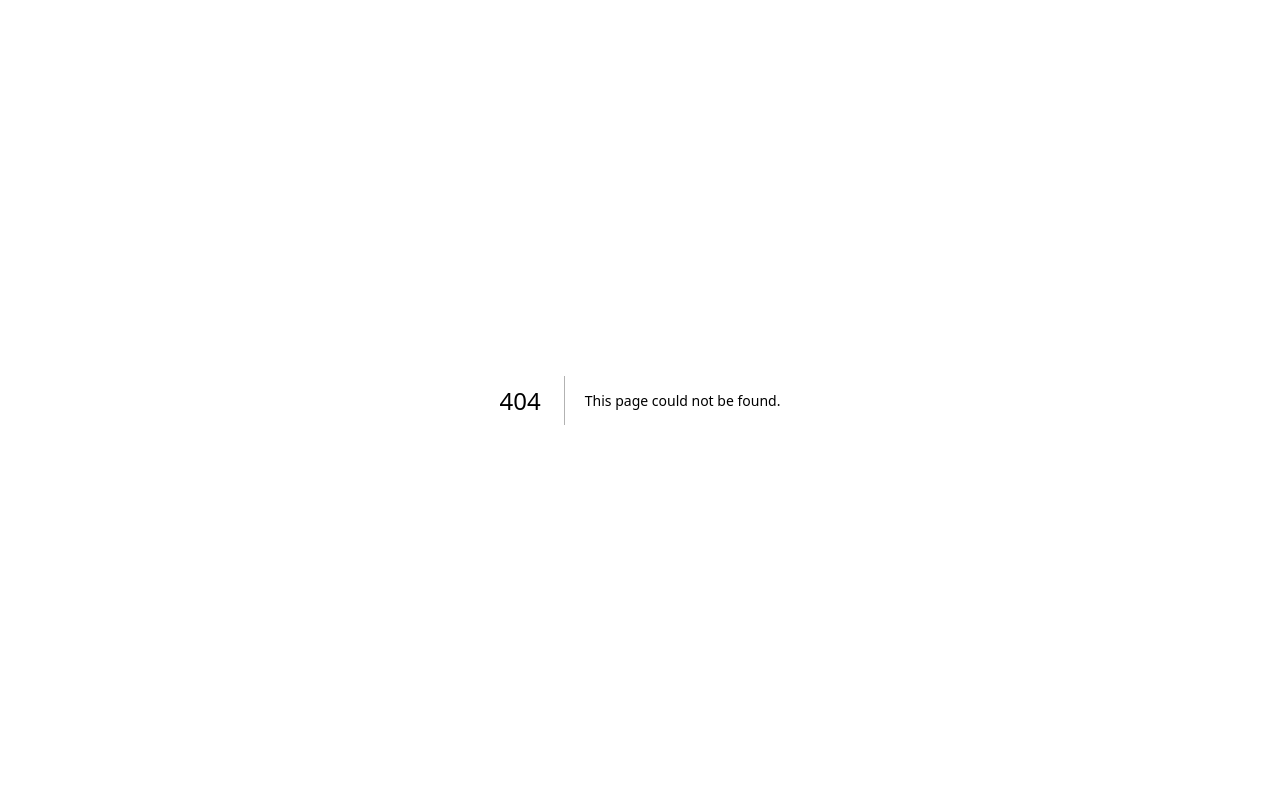
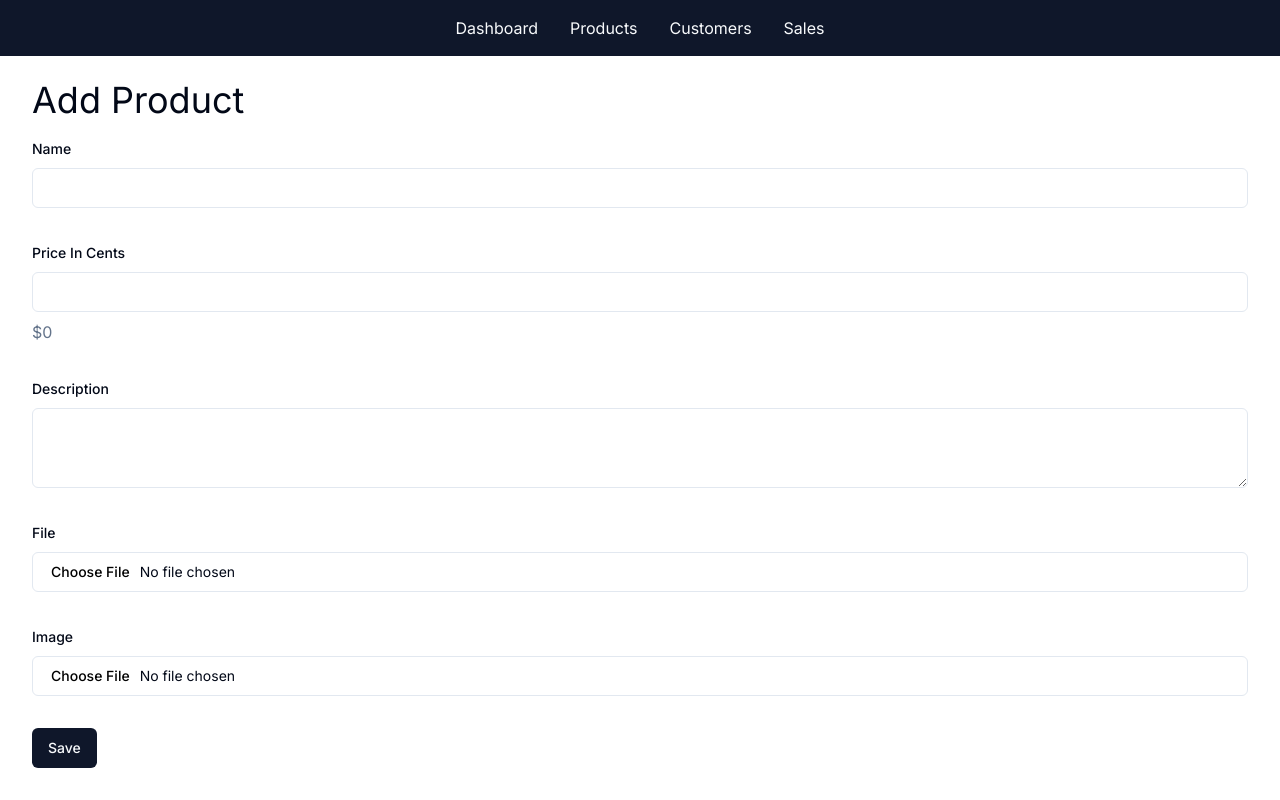
Before and after one commit to rhkim1292/rndishop, a Next.js app: page /admin/products/new in a window 1280 px wide. Before the commit this address had no page. Built offline with nearby package versions, Linux system fonts and the light colour scheme.

Commit message:
Implement add products page and form validation
The add products page is accessed via a "Add Product" button on the
admin products page. Form validation for the product data was done with
zod.

```diff
--- a/package.json
+++ b/package.json
@@ -10,6 +10,7 @@
   },
   "dependencies": {
     "@prisma/client": "^5.14.0",
+    "@radix-ui/react-label": "^2.0.2",
     "@radix-ui/react-slot": "^1.0.2",
     "@tanstack/react-table": "^8.17.3",
     "class-variance-authority": "^0.7.0",
@@ -19,7 +20,8 @@
     "react": "^18",
     "react-dom": "^18",
     "tailwind-merge": "^2.3.0",
-    "tailwindcss-animate": "^1.0.7"
+    "tailwindcss-animate": "^1.0.7",
+    "zod": "^3.23.8"
   },
   "devDependencies": {
     "@types/node": "^20",
--- /dev/null
+++ b/src/app/admin/_actions/products.ts
@@ -0,0 +1,51 @@
+"use server";
+
+import db from "@/db/db";
+import { z } from "zod";
+import fs from "fs/promises";
+import { redirect } from "next/navigation";
+
+const fileSchema = z.instanceof(File, { message: "Required" });
+const imageSchema = fileSchema.refine(
+	(file) => file.size === 0 || file.type.startsWith("image/")
+);
+
+const addSchema = z.object({
+	name: z.string().min(1),
+	description: z.string().min(1),
+	priceInCents: z.coerce.number().int().min(1),
+	file: fileSchema.refine((file) => file.size > 0, "Required"),
+	image: imageSchema.refine((file) => file.size > 0, "Required"),
+});
+
+export async function addProduct(formData: FormData) {
+	const result = addSchema.safeParse(Object.fromEntries(formData.entries()));
+	if (result.success === false) {
+		return result.error.formErrors.fieldErrors;
+	}
+
+	const data = result.data;
+
+	await fs.mkdir("products", { recursive: true });
+	const filePath = `products/${crypto.randomUUID()}-${data.file.name}`;
+	await fs.writeFile(filePath, Buffer.from(await data.file.arrayBuffer()));
+
+	await fs.mkdir("public/products", { recursive: true });
+	const imagePath = `/products/${crypto.randomUUID()}-${data.image.name}`;
+	await fs.writeFile(
+		`public${imagePath}`,
+		Buffer.from(await data.image.arrayBuffer())
+	);
+
+	await db.product.create({
+		data: {
+			name: data.name,
+			description: data.description,
+			priceInCents: data.priceInCents,
+			filePath,
+			imagePath,
+		},
+	});
+
+	redirect("/admin/products");
+}
--- /dev/null
+++ b/src/app/admin/products/_components/ProductForm.tsx
@@ -0,0 +1,49 @@
+"use client";
+
+import { Button } from "@/components/ui/button";
+import { Input } from "@/components/ui/input";
+import { Label } from "@/components/ui/label";
+import { Textarea } from "@/components/ui/textarea";
+import { formatCurrency } from "@/lib/formatters";
+import { useState } from "react";
+import { addProduct } from "../../_actions/products";
+
+export function ProductForm() {
+	const [priceInCents, setPriceInCents] = useState<number>();
+
+	return (
+		<form action={addProduct} className="space-y-8">
+			<div className="space-y-2">
+				<Label htmlFor="name">Name</Label>
+				<Input type="text" id="name" name="name" required />
+			</div>
+			<div className="space-y-2">
+				<Label htmlFor="priceInCents">Price In Cents</Label>
+				<Input
+					type="number"
+					id="priceInCents"
+					name="priceInCents"
+					required
+					value={priceInCents}
+					onChange={(e) => setPriceInCents(Number(e.target.value) || undefined)}
+				/>
+				<div className="text-muted-foreground">
+					{formatCurrency((priceInCents || 0) / 100)}
+				</div>
+			</div>
+			<div className="space-y-2">
+				<Label htmlFor="description">Description</Label>
+				<Textarea id="description" name="description" required />
+			</div>
+			<div className="space-y-2">
+				<Label htmlFor="file">File</Label>
+				<Input type="file" id="file" name="file" required />
+			</div>
+			<div className="space-y-2">
+				<Label htmlFor="image">Image</Label>
+				<Input type="file" id="image" name="image" required />
+			</div>
+			<Button type="submit">Save</Button>
+		</form>
+	);
+}
--- /dev/null
+++ b/src/app/admin/products/new/page.tsx
@@ -0,0 +1,11 @@
+import { PageHeader } from "../../_components/PageHeader";
+import { ProductForm } from "../_components/ProductForm";
+
+export default function NewProductPage() {
+	return (
+		<>
+			<PageHeader>Add Product</PageHeader>
+      <ProductForm />
+		</>
+	);
+}
--- a/src/app/admin/products/page.tsx
+++ b/src/app/admin/products/page.tsx
@@ -1,7 +1,7 @@
 import { Button } from "@/components/ui/button";
 import { PageHeader } from "../_components/PageHeader";
 import Link from "next/link";
-import { Table, TableHead, TableHeader, TableRow } from "@/components/ui/table";
+import { Table, TableBody, TableHead, TableHeader, TableRow } from "@/components/ui/table";
 
 export default function AdminProductsPage() {
 	return (
@@ -33,6 +33,7 @@
 					</TableHead>
 				</TableRow>
 			</TableHeader>
+			<TableBody></TableBody>
 		</Table>
 	);
 }
--- /dev/null
+++ b/src/components/ui/input.tsx
@@ -0,0 +1,25 @@
+import * as React from "react"
+
+import { cn } from "@/lib/utils"
+
+export interface InputProps
+  extends React.InputHTMLAttributes<HTMLInputElement> {}
+
+const Input = React.forwardRef<HTMLInputElement, InputProps>(
+  ({ className, type, ...props }, ref) => {
+    return (
+      <input
+        type={type}
+        className={cn(
+          "flex h-10 w-full rounded-md border border-input bg-background px-3 py-2 text-sm ring-offset-background file:border-0 file:bg-transparent file:text-sm file:font-medium placeholder:text-muted-foreground focus-visible:outline-none focus-visible:ring-2 focus-visible:ring-ring focus-visible:ring-offset-2 disabled:cursor-not-allowed disabled:opacity-50",
+          className
+        )}
+        ref={ref}
+        {...props}
+      />
+    )
+  }
+)
+Input.displayName = "Input"
+
+export { Input }
--- /dev/null
+++ b/src/components/ui/label.tsx
@@ -0,0 +1,26 @@
+"use client"
+
+import * as React from "react"
+import * as LabelPrimitive from "@radix-ui/react-label"
+import { cva, type VariantProps } from "class-variance-authority"
+
+import { cn } from "@/lib/utils"
+
+const labelVariants = cva(
+  "text-sm font-medium leading-none peer-disabled:cursor-not-allowed peer-disabled:opacity-70"
+)
+
+const Label = React.forwardRef<
+  React.ElementRef<typeof LabelPrimitive.Root>,
+  React.ComponentPropsWithoutRef<typeof LabelPrimitive.Root> &
+    VariantProps<typeof labelVariants>
+>(({ className, ...props }, ref) => (
+  <LabelPrimitive.Root
+    ref={ref}
+    className={cn(labelVariants(), className)}
+    {...props}
+  />
+))
+Label.displayName = LabelPrimitive.Root.displayName
+
+export { Label }
--- /dev/null
+++ b/src/components/ui/textarea.tsx
@@ -0,0 +1,24 @@
+import * as React from "react"
+
+import { cn } from "@/lib/utils"
+
+export interface TextareaProps
+  extends React.TextareaHTMLAttributes<HTMLTextAreaElement> {}
+
+const Textarea = React.forwardRef<HTMLTextAreaElement, TextareaProps>(
+  ({ className, ...props }, ref) => {
+    return (
+      <textarea
+        className={cn(
+          "flex min-h-[80px] w-full rounded-md border border-input bg-background px-3 py-2 text-sm ring-offset-background placeholder:text-muted-foreground focus-visible:outline-none focus-visible:ring-2 focus-visible:ring-ring focus-visible:ring-offset-2 disabled:cursor-not-allowed disabled:opacity-50",
+          className
+        )}
+        ref={ref}
+        {...props}
+      />
+    )
+  }
+)
+Textarea.displayName = "Textarea"
+
+export { Textarea }
```
Also changed, not shown: 1 other file (tests, documents, lock files or other folders).
